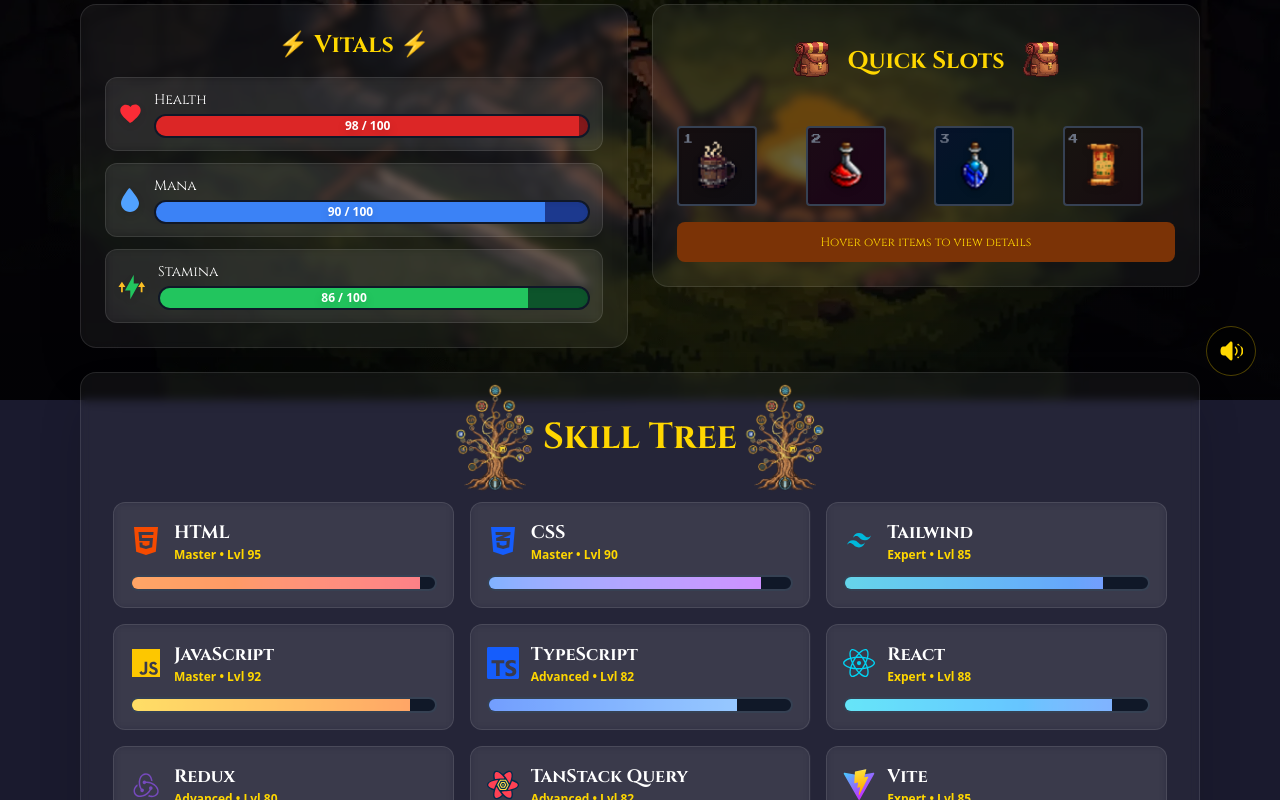
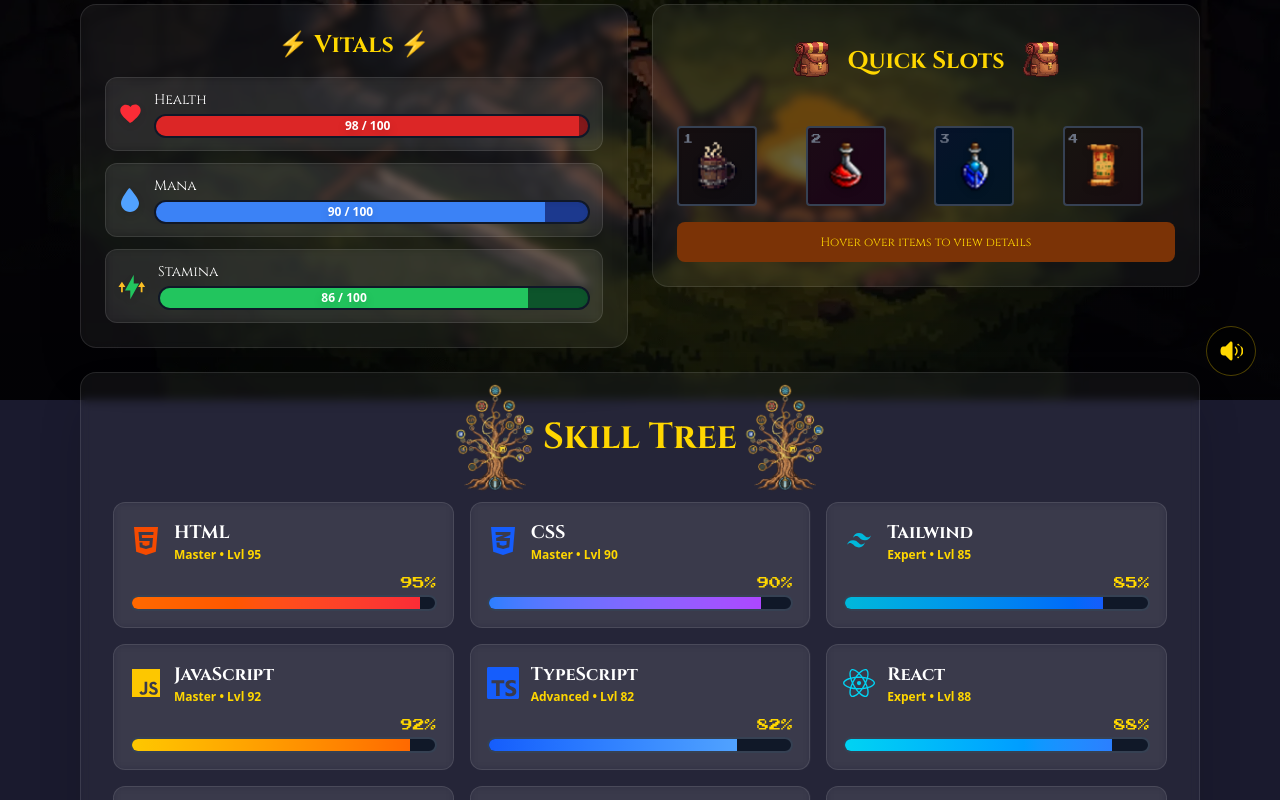
Before and after one commit to Elysium-X/ARPG-Portofolio, a React (Vite) app: page / in a window 1280 px wide. Shown: the part 400-1200 px from the top of the page. Built offline with nearby package versions, Linux system fonts and the light colour scheme.

Commit message:
Implement global RPG-themed  styles & shimmer style.

```diff
--- a/src/components/character/ResourceBar.jsx
+++ b/src/components/character/ResourceBar.jsx
@@ -6,12 +6,14 @@
       <div className={`text-3xl ${iconColor || 'text-gold'} drop-shadow-md group-hover:animate-breathe transition-transform duration-500`}>{icon}</div>
       <div className="flex-1">
         <div className="text-white text-sm font-fantasy mb-1 group-hover:text-gold transition-colors">{label}</div>
-        <div className={`h-6 ${bgColor} rounded-full overflow-hidden border-2 border-gray-900 shadow-inner`}>
+        <div className={`h-6 ${bgColor} rounded-full overflow-hidden border-2 border-gray-900 shadow-inner relative`}>
           <div
             className={`h-full ${color} transition-all duration-1000 ease-out flex items-center justify-center text-xs font-bold text-white group-hover:animate-breathe`}
             style={{ width: `${percentage}%` }}
           >
-            <span className="drop-shadow-lg">{value} / {max}</span>
+            <span className="drop-shadow-lg relative z-10">{value} / {max}</span>
+            {/* Shimmer animation */}
+            <div className="pixel-bar-shimmer" />
           </div>
         </div>
       </div>
--- a/src/components/ui/ProgressBar.jsx
+++ b/src/components/ui/ProgressBar.jsx
@@ -35,7 +35,7 @@
           }
         })
       },
-      //Threshold is the percentage of the element that needs to be visible before the animation starts
+      // Threshold is the percentage of the element that needs to be visible before the animation starts
       { threshold: 0.1 }
     )
 
@@ -50,13 +50,16 @@
     }
   }, [percentage, animated, delay])
 
-  //==================================
   return (
     <div className="w-full" ref={containerRef}>
       {/* Label and percentage */}
-      {label && (
+      {(label || showPercentage) && (
         <div className="flex justify-between items-center mb-1">
-          <span className="text-sm font-fantasy text-white">{label}</span>
+          {label ? (
+            <span className="text-sm font-fantasy text-white">{label}</span>
+          ) : (
+            <span />
+          )}
           {showPercentage && (
             <span className="text-xs font-pixel text-gold">{Math.round(progress)}%</span>
           )}
@@ -69,8 +72,8 @@
           className={`h-full bg-gradient-to-r ${color} transition-all duration-1000 ease-out relative`}
           style={{ width: `${progress}%` }}
         >
-          {/* Progress bar animation */}
-          <div className="absolute inset-0 bg-white opacity-30 animate-pulse"></div>
+          {/* Shimmer animation */}
+          <div className="pixel-bar-shimmer" />
         </div>
       </div>
     </div>
--- a/src/index.css
+++ b/src/index.css
@@ -102,3 +102,65 @@
 .animate-float {
   animation: float 3s ease-in-out infinite;
 }
+
+/* =========================================
+   Pixel-Art Progress Bar System
+   ========================================= */
+
+/* Outer frame — sharp beveled RPG container */
+.pixel-bar-frame {
+  position: relative;
+  background: #0a0a0f;
+  border: 3px solid #3a3a4a;
+  border-top-color: #1a1a2a;
+  border-left-color: #1a1a2a;
+  border-bottom-color: #5a5a6a;
+  border-right-color: #5a5a6a;
+  box-shadow:
+    inset 0 1px 3px rgba(0, 0, 0, 0.8),
+    0 1px 0 rgba(255, 255, 255, 0.05);
+  image-rendering: pixelated;
+}
+
+/* Segment grid overlay — creates the chunky block appearance */
+.pixel-bar-segments {
+  position: absolute;
+  inset: 0;
+  background: repeating-linear-gradient(90deg,
+      transparent 0px,
+      transparent 20px,
+      rgba(0, 0, 0, 0.35) 20px,
+      rgba(0, 0, 0, 0.35) 21px);
+  z-index: 2;
+  pointer-events: none;
+}
+
+/* Scanline shimmer that sweeps across the filled area */
+@keyframes pixel-shimmer {
+  0% {
+    transform: translateX(-100%);
+  }
+
+  100% {
+    transform: translateX(200%);
+  }
+}
+
+.pixel-bar-shimmer {
+  position: absolute;
+  inset: 0;
+  background: linear-gradient(90deg,
+      transparent 0%,
+      rgba(255, 255, 255, 0.15) 40%,
+      rgba(255, 255, 255, 0.25) 50%,
+      rgba(255, 255, 255, 0.15) 60%,
+      transparent 100%);
+  animation: pixel-shimmer 3s ease-in-out infinite;
+  z-index: 1;
+}
+
+/* Inner highlight — top edge glow inside the fill */
+.pixel-bar-fill {
+  position: relative;
+  box-shadow: inset 0 2px 0 rgba(255, 255, 255, 0.25);
+}
```
Also changed, not shown: src/assets/tree1.png (added).
